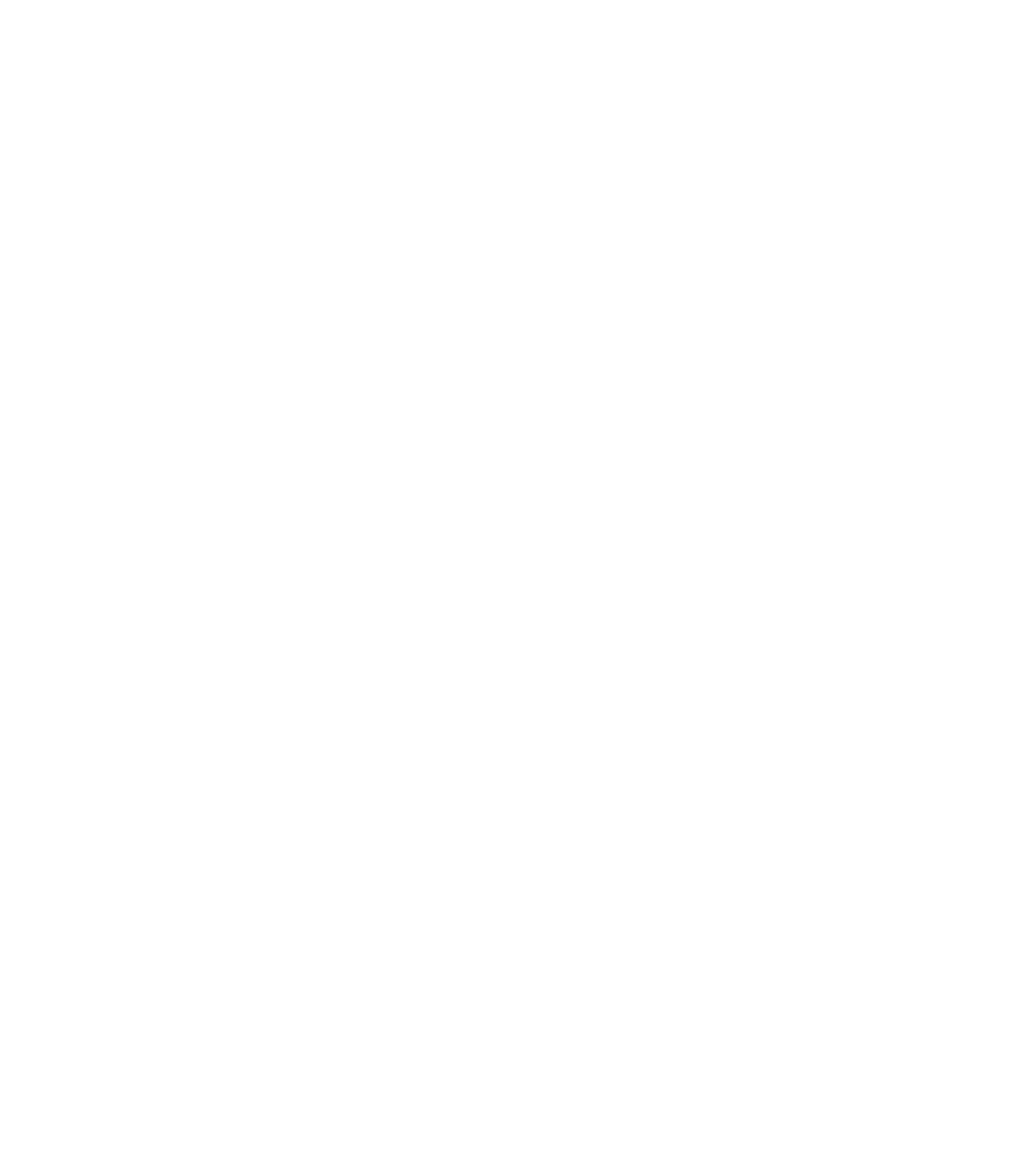
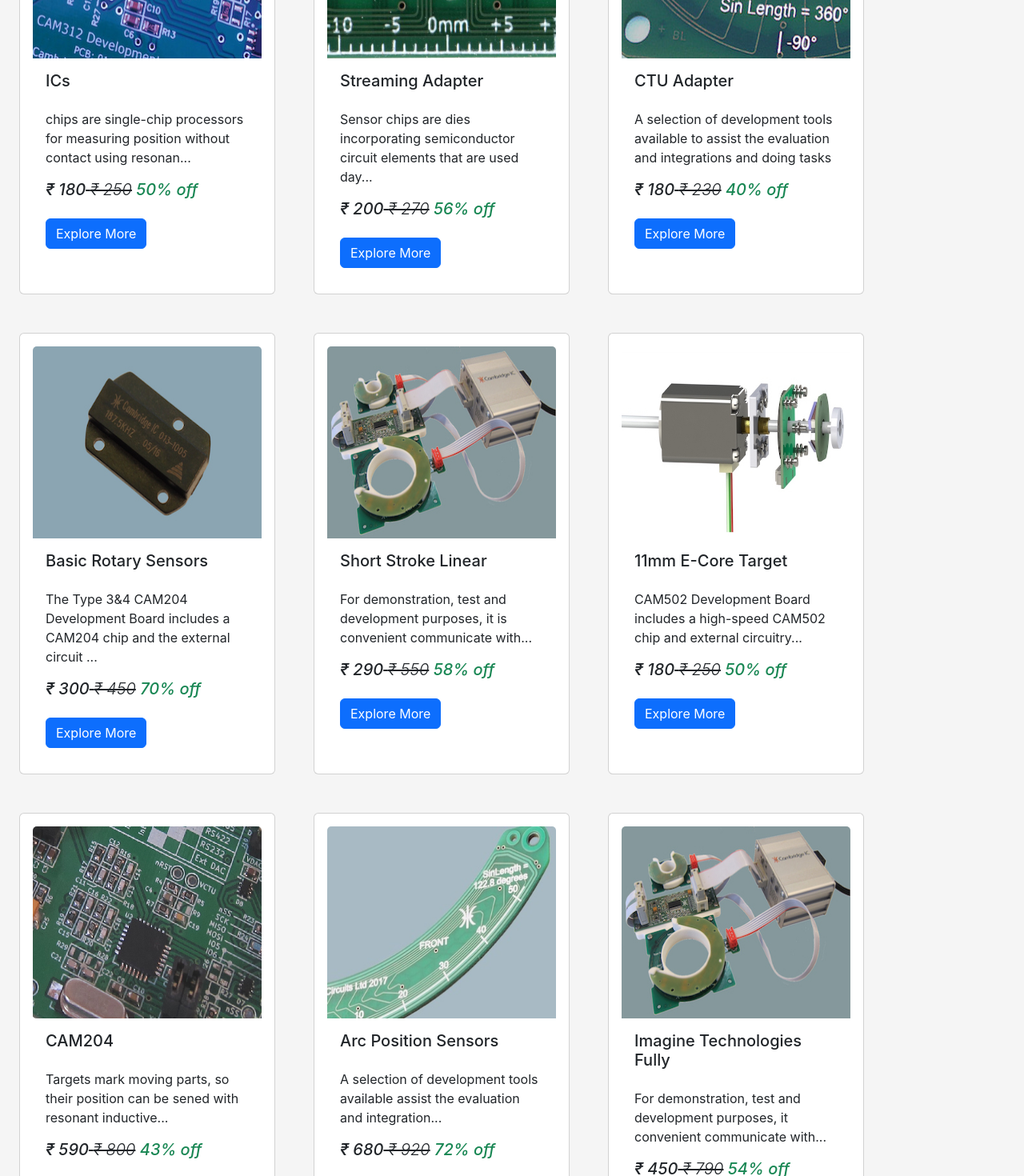
Before and after one commit to CodeMonk21/React_web_app, a React (Create React App) app: page / in a window 1280 px wide. Shown: the part 1120-2590 px from the top of the page at 80% size. Before the commit the page ends 896 px from the top, so only its background shows below. Built offline with nearby package versions, Linux system fonts and the light colour scheme.

Commit message:
home page done

```diff
--- a/src/App.css
+++ b/src/App.css
@@ -6,5 +6,4 @@
 }
 .Navbar-link:hover{
   background-color: #378CE7;
-
 }
--- a/src/App.js
+++ b/src/App.js
@@ -6,6 +6,7 @@ import About from './pages/About';
 import Contact from './pages/Contact';
 import Faq from './pages/Faq';
 import Product from './pages/Product';
+import Footer from './components/Footer';
 
 function App() {
   return (
@@ -17,8 +18,8 @@ function App() {
         <Route path='/faq' element={<Faq />} />
         <Route path='/about' element={<About />} />
         <Route path='/contact' element={<Contact />} />
-
       </Routes>
+      <Footer />
     </>
 
   );
--- /dev/null
+++ b/src/CardData.json
@@ -0,0 +1,202 @@
+[
+    {
+        "Img": "./assets/product_card1.jpg",
+        "Title": "ICs",
+        "Text": "chips are single-chip processors for measuring position without contact using resonan...",
+        "price": "₹ 180",
+        "xprice": "₹ 250",
+        "off": "50% off"
+    },
+    {
+        "Img": "./assets/product_card2.jpg",
+        "Title": "Streaming Adapter",
+        "Text": "Sensor chips are dies incorporating semiconductor circuit elements that are used day...",
+        "price": "₹ 200",
+        "xprice": "₹ 270",
+        "off": "56% off"
+    },
+    {
+        "Img": "./assets/product_card3.jpg",
+        "Title": "CTU Adapter",
+        "Text": "A selection of development tools available to assist the evaluation and integrations and doing tasks",
+        "price": "₹ 180",
+        "xprice": "₹ 230",
+        "off": "40% off"
+    },
+    {
+        "Img": "./assets/product_card4.jpg",
+        "Title": "Basic Rotary Sensors",
+        "Text": "The Type 3&4 CAM204 Development Board includes a CAM204 chip and the external circuit ...",
+        "price": "₹ 300",
+        "xprice": "₹ 450",
+        "off": "70% off"
+    },
+    {
+        "Img": "./assets/product_card9.jpg",
+        "Title": "Short Stroke Linear",
+        "Text": "For demonstration, test and development purposes, it is convenient communicate with...",
+        "price": "₹ 290",
+        "xprice": "₹ 550",
+        "off": "58% off"
+    },
+    {
+        "Img": "./assets/product_card6.jpg",
+        "Title": "11mm E-Core Target",
+        "Text": "CAM502 Development Board includes a high-speed CAM502 chip and  external circuitry...",
+        "price": "₹ 180",
+        "xprice": "₹ 250",
+        "off": "50% off"
+    },
+    {
+        "Img": "./assets/product_card7.jpg",
+        "Title": "CAM204",
+        "Text": "Targets mark moving parts, so their position can be sened with resonant inductive...",
+        "price": "₹ 590",
+        "xprice": "₹ 800",
+        "off": "43% off"
+    },
+    {
+        "Img": "./assets/product_card8.jpg",
+        "Title": "Arc Position Sensors",
+        "Text": "A selection of development tools available assist the evaluation and integration...",
+        "price": "₹ 680",
+        "xprice": "₹ 920",
+        "off": "72% off"
+    },
+    {
+        "Img": "./assets/product_card9.jpg",
+        "Title": "Imagine Technologies Fully ",
+        "Text": "For demonstration, test and development purposes, it convenient communicate with...",
+        "price": "₹ 450",
+        "xprice": "₹ 790",
+        "off": "54% off"
+    },
+    {
+        "Img": "./assets/product_corusel-1.jpg",
+        "Title": "Linear Sensors",
+        "Text": "For demonstration, test and development purposes, it convenient communicate with...",
+        "price": "₹ 340",
+        "xprice": "₹ 500",
+        "off": "58% off"
+    },
+    {
+        "Img": "./assets/big-card-4.jpg",
+        "Title": "Leyden Water Tank Use High",
+        "Text": "For demonstration, test and development purposes, it convenient communicate with...",
+        "price": "₹ 180",
+        "xprice": "₹ 250",
+        "off": "50% off"
+    },
+    {
+        "Img": "./assets/big-card-11.jpg",
+        "Title": "Sensor Module Reflective ",
+        "Text": "For demonstration, test and development purposes, it convenient communicate with...",
+        "price": "₹ 490",
+        "xprice": "₹ 670",
+        "off": "47% off"
+    },
+    {
+        "Img": "./assets/card_img-1.jpeg",
+        "Title": "MFRC RC522 RFID-RC522 RF IC Card ",
+        "Text": "Manushre Manas Enterprises MFRC RC522 RFID-RC522 RF IC Card Reader Sensor Module...",
+        "price": "₹ 130",
+        "xprice": "₹ 250",
+        "off": "52% off"
+    },
+    {
+        "Img": "./assets/card_img-2.jpeg",
+        "Title": "MFRC RC522 RFID-RC522 RF IC Card ",
+        "Text": "Grahikum MFRC RC522 RFID-RC522 RF IC Card Reader Sensor Module S50 13.56MHz RFID...",
+        "price": "₹ 460",
+        "xprice": "₹ 670",
+        "off": "30% off"
+    },
+    {
+        "Img": "./assets/card_img-3.jpeg",
+        "Title": "5pcs LM393 Chip Motor Measuring Sensor ",
+        "Text": "Super Debug 5pcs LM393 Chip Motor Measuring Comparator Speed Sensor Module Slot...",
+        "price": "₹ 500",
+        "xprice": "₹ 750",
+        "off": "50% off"
+    },
+    {
+        "Img": "./assets/card_img-4.jpeg",
+        "Title": "Hx711 Weight Weighing Load Cell Sensors ",
+        "Text": "Scriptronics Hx711 Weight Weighing Load Cell Conversion Module Sensors Ad Module...",
+        "price": "₹ 760",
+        "xprice": "₹ 990",
+        "off": "46% off"
+    },
+    {
+        "Img": "./assets/card_img-5.jpeg",
+        "Title": "IR Infrared Sensor Modul kit ",
+        "Text": "APTECHDEALS IR Infrared Sensor Module Reflective Photoelectric Light Intensity ...",
+        "price": "₹ 560",
+        "xprice": "₹ 780",
+        "off": "54% off"
+    },
+    {
+        "Img": "./assets/card_img-6.jpeg",
+        "Title": "Combo IR Proximity Sensor ",
+        "Text": "DHRUV-PRO Combo IR Proximity Sensor Or 5V One Channel Relay Module with Isola...",
+        "price": "₹ 180",
+        "xprice": "₹ 250",
+        "off": "50% off"
+    },
+    {
+        "Img": "./assets/card_img-7.jpeg",
+        "Title": "Combo IR Proximity Sensor ",
+        "Text": "DHRUV-PRO Combo IR Proximity Sensor Or 5V One Channel Relay Module with Isola...",
+        "price": "₹ 340",
+        "xprice": "₹ 999",
+        "off": "65% off"
+    },
+    {
+        "Img": "./assets/card_img-8.jpeg",
+        "Title": "Ultrasonic Sensor Modul SG90",
+        "Text": "AlphaCore Ultrasonic Sensor Module With SG90 Servo Motor and 10 pc...",
+        "price": "₹ 329",
+        "xprice": "₹ 599",
+        "off": "45% off"
+    },
+    {
+        "Img": "./assets/card_img-6.jpeg",
+        "Title": "Combo IR Proximity Sensor ",
+        "Text": "DHRUV-PRO Combo IR Proximity Sensor Or 5V One Channel Relay Module with Isola...",
+        "price": "₹ 180",
+        "xprice": "₹ 250",
+        "off": "50% off"
+    },
+    {
+        "Img": "./assets/card_img-7.jpeg",
+        "Title": "Combo IR Proximity Sensor ",
+        "Text": "DHRUV-PRO Combo IR Proximity Sensor Or 5V One Channel Relay Module with Isola...",
+        "price": "₹ 340",
+        "xprice": "₹ 999",
+        "off": "65% off"
+    },
+    {
+        "Img": "./assets/card_img-4.jpeg",
+        "Title": "Hx711 Weight Weighing Load Cell Sensors ",
+        "Text": "Scriptronics Hx711 Weight Weighing Load Cell Conversion Module Sensors Ad Module...",
+        "price": "₹ 760",
+        "xprice": "₹ 990",
+        "off": "46% off"
+    },
+    {
+        "Img": "./assets/card_img-5.jpeg",
+        "Title": "IR Infrared Sensor Modul kit ",
+        "Text": "APTECHDEALS IR Infrared Sensor Module Reflective Photoelectric Light Intensity ...",
+        "price": "₹ 560",
+        "xprice": "₹ 780",
+        "off": "54% off"
+    },
+    {
+        "Img": "./assets/card_img-7.jpeg",
+        "Title": "Combo IR Proximity Sensor ",
+        "Text": "DHRUV-PRO Combo IR Proximity Sensor Or 5V One Channel Relay Module with Isola...",
+        "price": "₹ 340",
+        "xprice": "₹ 999",
+        "off": "65% off"
+    }
+]
--- /dev/null
+++ b/src/components/Footer.jsx
@@ -0,0 +1,23 @@
+import React from 'react'
+
+function Footer() {
+    return (
+        <>
+            <div class="card text-center">
+                <div class="card-header">
+                    Featured
+                </div>
+                <div class="card-body">
+                    <h5 class="card-title">Special title treatment</h5>
+                    <p class="card-text">With supporting text below as a natural lead-in to additional content.</p>
+                    <a href="#" class="btn btn-primary">Go somewhere</a>
+                </div>
+                <div class="card-footer text-muted">
+                    2 days ago
+                </div>
+            </div>
+        </>
+    )
+}
+
+export default Footer
--- /dev/null
+++ b/src/components/ProductCard.jsx
@@ -0,0 +1,25 @@
+import React from 'react'
+
+function ProductCard(props) {
+  return (
+    <>
+      <div className="card p-3" style={{width: "20rem", height:""}}>
+        <img src={props.data?.Img} className="card-img-top" alt="..." style={{height: "15rem"}} />
+          <div className="card-body">
+            {/* Title */}
+            <h5 className="card-title mb-4">{props.data?.Title}</h5>
+            {/* Description */}
+            <p className="card-text">{props.data?.Text}</p>
+            {/* Price */}
+            <h5 className='mb-4 fst-italic'>
+            {props.data?.price}
+              <span className='fw-light text-decoration-line-through'> {props.data?.xprice}</span>
+              <span className='text-success'> {props.data?.off}</span></h5>
+            <a href="#" className="btn btn-primary">Explore More</a>
+          </div>
+      </div>
+    </>
+  )
+}
+
+export default ProductCard
--- a/src/pages/Home.jsx
+++ b/src/pages/Home.jsx
@@ -1,14 +1,28 @@
 import React from 'react'
 import Carousel from '../components/Carousel'
+import ProductCard from '../components/ProductCard'
+import CardDataJson from "../CardData.json"
 
 function Home() {
+
+  console.log(CardDataJson);
   return (
     <>
-      <div className='mb-5' >
-        <Carousel />
-      </div>
-      <h1 className='text-center'>Product</h1>
-      <div className='d-flex'>
+      <div style={{backgroundColor:"whitesmoke"}}>
+        <div className='mb-5' >
+          <Carousel />
+        </div>
+        <h1 className='text-center fw-bold mb-5 text-decoration-underline '>Products</h1>
+        <div className='d-flex  m-auto gap-5 px-4  flex-wrap' >
+          {
+            CardDataJson.map((data,index)=>{
+              return(
+                <ProductCard key={index} data={data} />
+              )
+
+            })
+          }
+        </div>
 
       </div>
     </>
```
Also changed, not shown: src/components/Carousel.jsx (+30 -30 lines).
